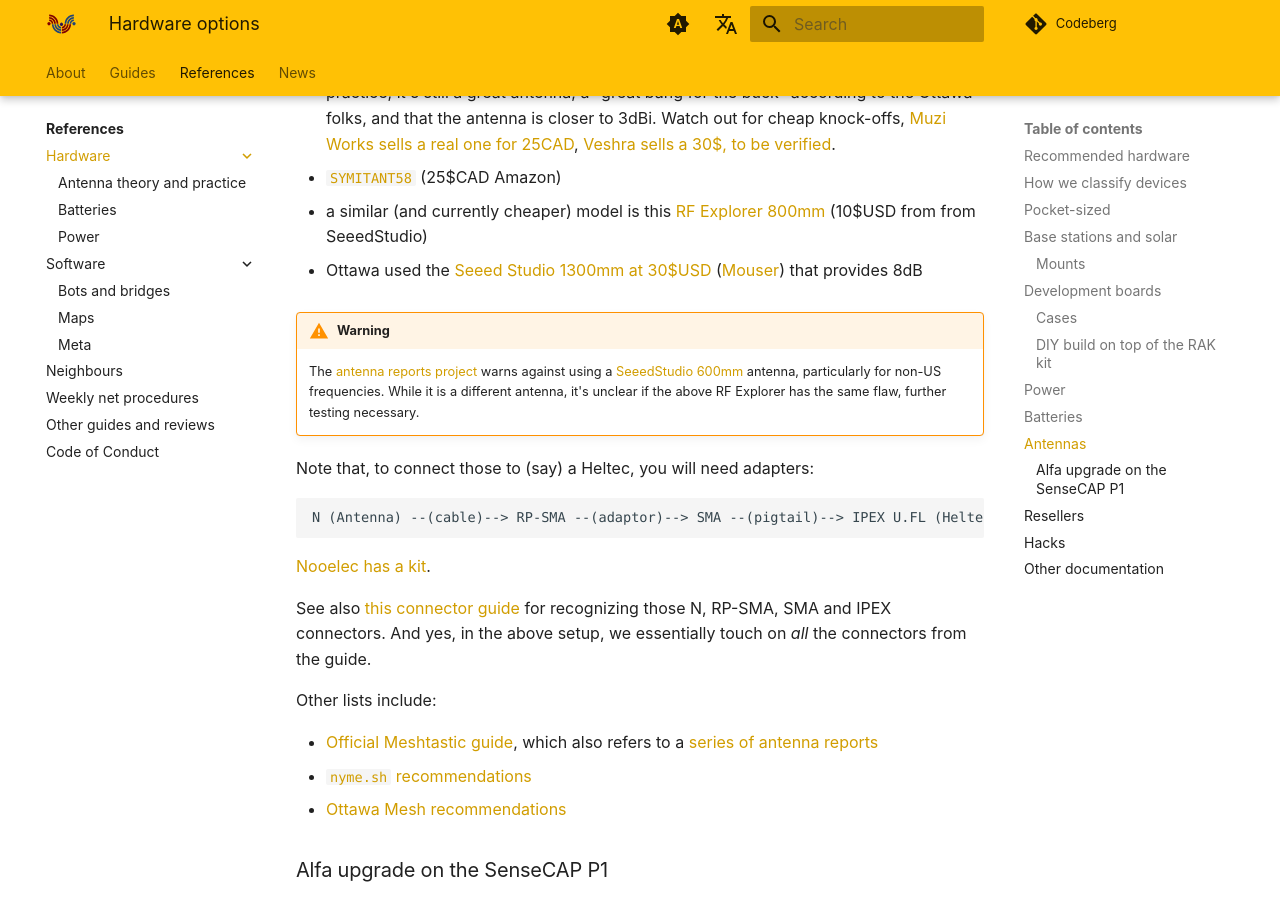
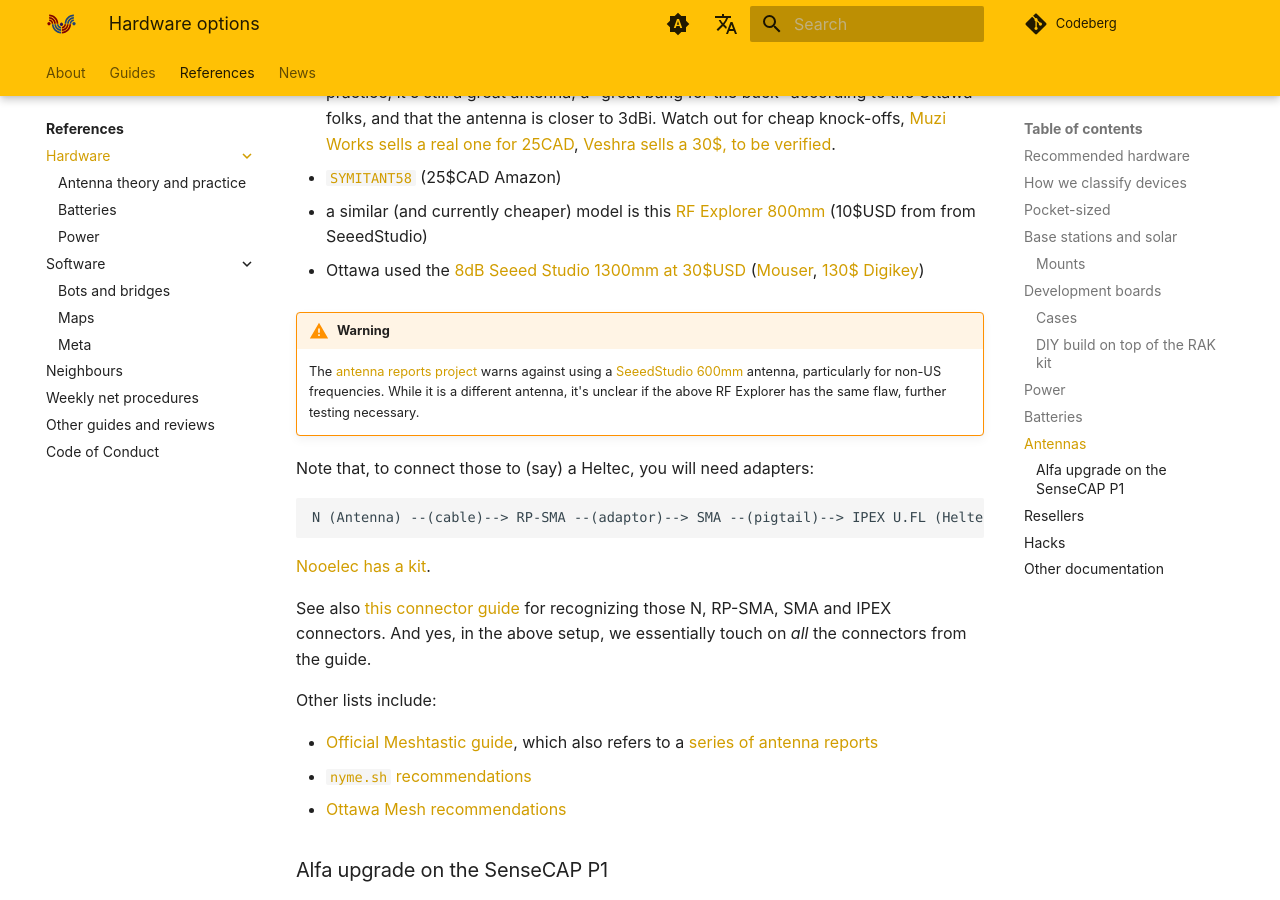
Before and after one commit to ReseauLibre/lora.reseaulibre.ca, an MkDocs documentation site: the page built from docs/references/hardware/index.md, in a window 1280 px wide and 900 px high, scrolled down 6298 px. Built offline with MkDocs 1.6.1 and Material for MkDocs 9.7.7, drawn with Linux system fonts in a browser that asks for light colours; plug-ins that fetch from the network failed and are left out; comment, search, counter and statistics services are not loaded.

Commit message:
note the 1300mm at digikey

```diff
--- a/docs/references/hardware/index.md
+++ b/docs/references/hardware/index.md
@@ -321,8 +321,8 @@
 - a similar (and currently cheaper) model is this [RF Explorer 800mm](https://www.seeedstudio.com/RF-Explorer-LoRa-Fiberglass-Antenna-Kit-902-930MHz-5-8dBi-800mm-p-5275.html)
   (10$USD from from SeeedStudio)
 
-- Ottawa used the [Seeed Studio 1300mm at 30$USD](https://www.seeedstudio.com/RF-Explorer-LoRa-Fiberglass-Antenna-Kit-902-928MHz-8dBi-1300mm-p-5278.html) ([Mouser](https://www.mouser.ca/ProductDetail/Seeed-Studio/318020693?qs=By6Nw2ByBD0kjpJjgHd0aQ%3D%3D))
-  that provides 8dB
+- Ottawa used the [8dB Seeed Studio 1300mm at 30$USD](https://www.seeedstudio.com/RF-Explorer-LoRa-Fiberglass-Antenna-Kit-902-928MHz-8dBi-1300mm-p-5278.html) ([Mouser](https://www.mouser.ca/ProductDetail/Seeed-Studio/318020693?qs=By6Nw2ByBD0kjpJjgHd0aQ%3D%3D),
+  [130$ Digikey](https://www.digikey.ca/en/products/detail/seeed-technology-co-ltd/318020693/15976337?s=N4IgTCBcDaIMwEYAcAGMKBsBOOIC6AvkA))
 
 !!! warning
 
```
